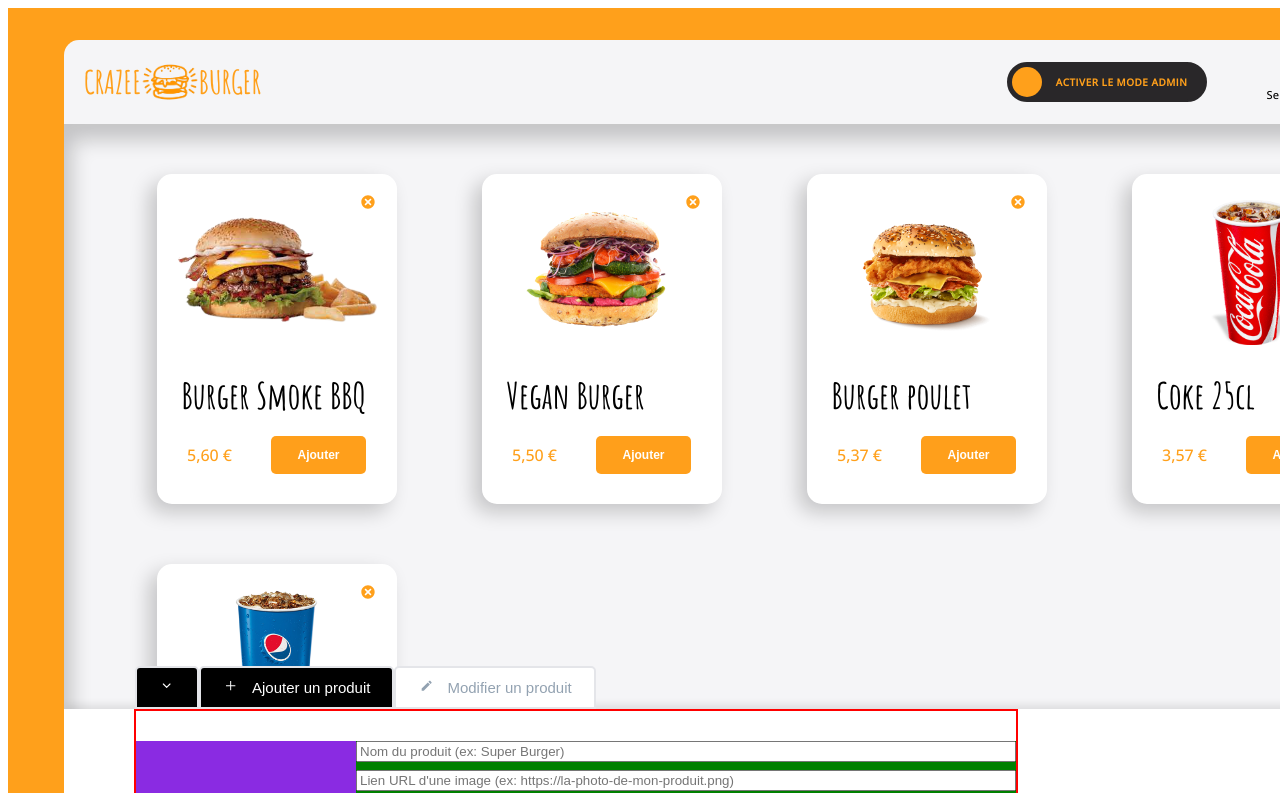
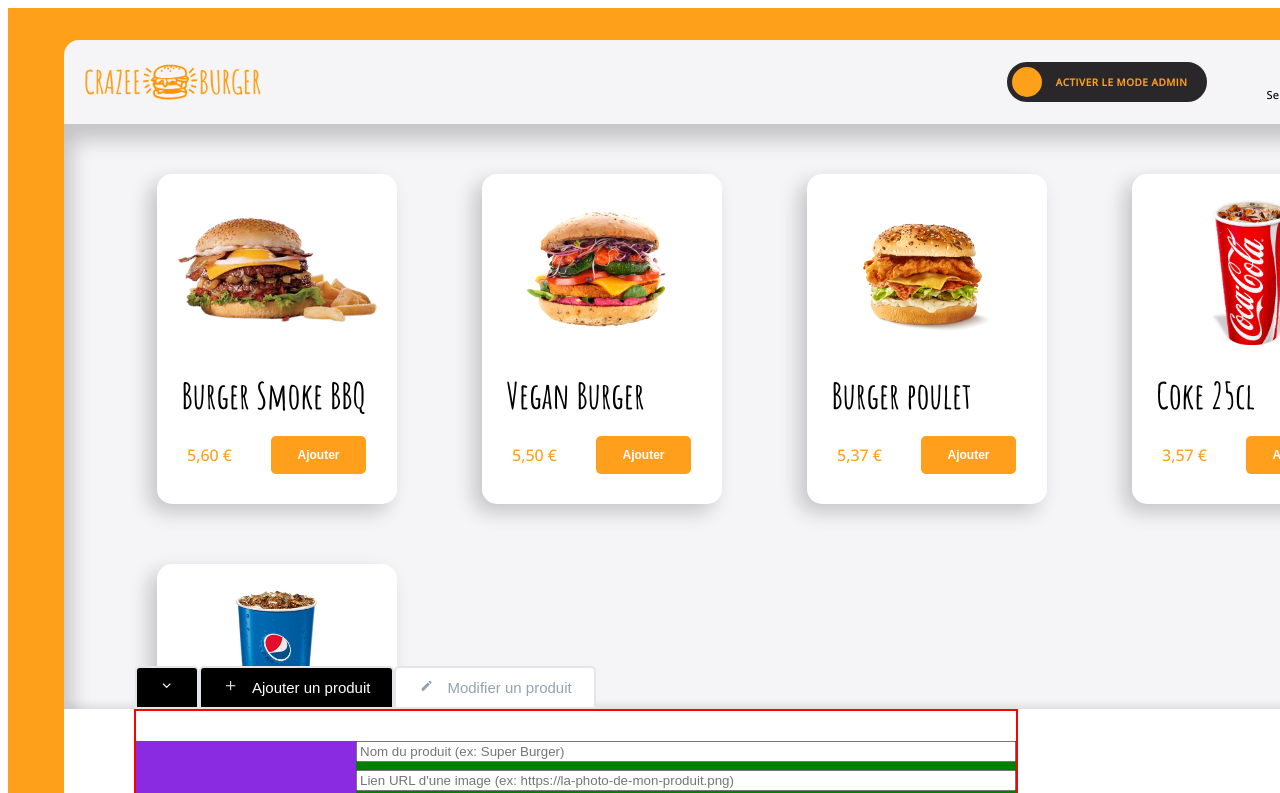
Before and after one commit to jauresmanouan/crasee-burger, a React (Vite) app: page /order/1 in a window 1280 px wide. Shown: the top 793 px of the page. Built offline with nearby package versions, Linux system fonts and the light colour scheme.

Commit message:
✨ F08 : CARD > Show delete button conditionnaly

```diff
--- a/src/components/pages/order/Main/Menu/Card.jsx
+++ b/src/components/pages/order/Main/Menu/Card.jsx
@@ -3,12 +3,12 @@ import PrimaryButton from "../../../../reusale-ui/PrimaryButton";
 import { theme } from "../../../../../theme";
 import { TiDelete } from "react-icons/ti";
 
-export default function Card({ imageSource, title, price }) {
+export default function Card({ imageSource, title, price, isAdmin}) {
   return (
     <CardStyled>
-      <button className="delete-button" aria-label="delete-button">
+      {isAdmin && <button className="delete-button" aria-label="delete-button">
         <TiDelete className="delete-icon" />
-      </button>
+      </button>}
       <div className="image-product">
         <img src={imageSource} alt={title} />
       </div>
--- a/src/components/pages/order/Main/Menu/Menu.jsx
+++ b/src/components/pages/order/Main/Menu/Menu.jsx
@@ -8,7 +8,7 @@ const COMING_SOON = "/images/coming-soon.png"
 
 export default function Menu() {
 
-  const {menu} = useContext(OrderContext);
+  const {menu, isAdmin} = useContext(OrderContext);
   return (
     <MenuStyled>
       {menu.map(({ id, imageSource, title, price }) => {
@@ -18,6 +18,7 @@ export default function Menu() {
             imageSource={imageSource ? imageSource : COMING_SOON}
             title={title}
             price={formatPrice(price)}
+            isAdmin={isAdmin}
           />
         );
       })}
```
